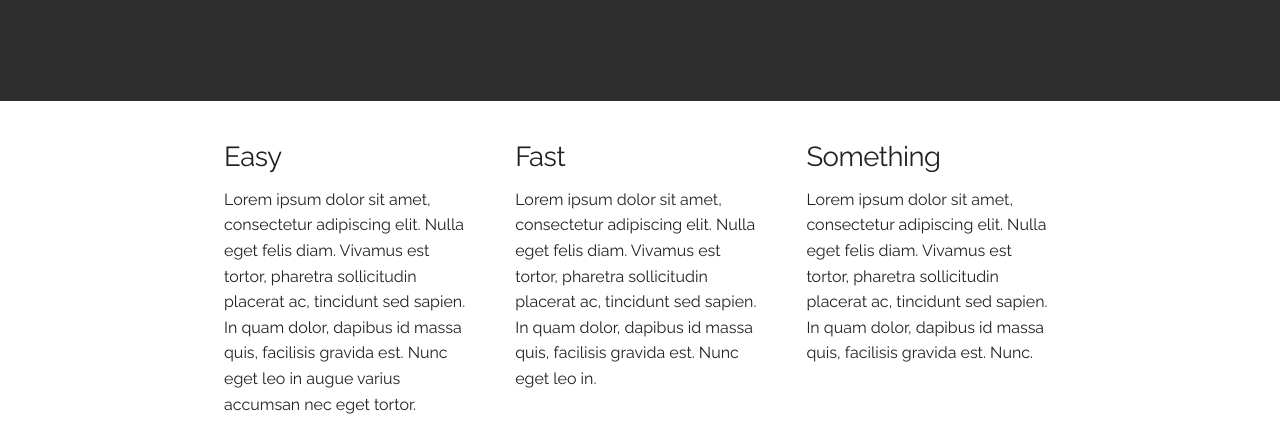
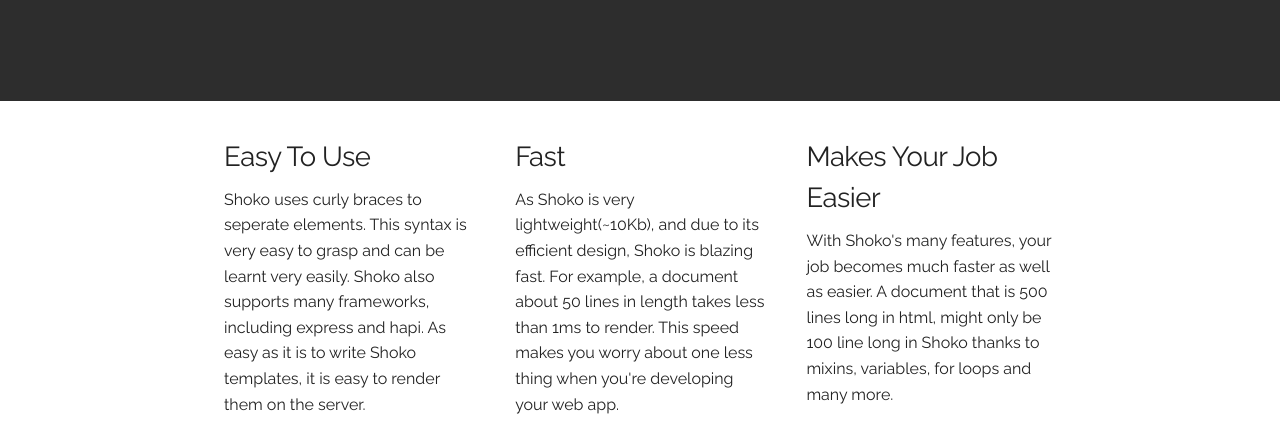
Before and after one commit to nirkog/Shoko, a plain HTML site: page index.html in a window 1280 px wide. Shown: the part 353-800 px from the top of the page. Drawn offline with nearby package versions, Linux system fonts and the light colour scheme.

Commit message:
Added some real content to index.html

```diff
--- a/index.html
+++ b/index.html
@@ -37,30 +37,31 @@
         <div class="wrapper">
             <div class="features">
                 <div class="feature">
-                    <h5>Easy</h5>
+                    <h5>Easy To Use</h5>
                     <p>
-                        Lorem ipsum dolor sit amet, consectetur adipiscing elit.
-                        Nulla eget felis diam. Vivamus est tortor, pharetra sollicitudin placerat ac,
-                        tincidunt sed sapien. In quam dolor, dapibus id massa quis, facilisis gravida est.
-                        Nunc eget leo in augue varius accumsan nec eget tortor.
+                        Shoko uses curly braces to seperate elements.
+                        This syntax is very easy to grasp and can be learnt very easily.
+                        Shoko also supports many frameworks, including express and hapi.
+                        As easy as it is to write Shoko templates, it is easy to render them on the server.
                     </p>
                 </div>
                 <div class="feature">
                     <h5>Fast</h5>
                     <p>
-                        Lorem ipsum dolor sit amet, consectetur adipiscing elit.
-                        Nulla eget felis diam. Vivamus est tortor, pharetra sollicitudin placerat ac,
-                        tincidunt sed sapien. In quam dolor, dapibus id massa quis, facilisis gravida est.
-                        Nunc eget leo in.
+                        As Shoko is very lightweight(~10Kb), and due to its
+                        efficient design, Shoko is blazing fast. For example,
+                        a document about 50 lines in length takes less than 1ms
+                        to render. This speed makes you worry about one less thing
+                         when you're developing your web app.
                     </p>
                 </div>
                 <div class="feature">
-                    <h5>Something</h5>
+                    <h5>Makes Your Job Easier</h5>
                     <p>
-                        Lorem ipsum dolor sit amet, consectetur adipiscing elit.
-                        Nulla eget felis diam. Vivamus est tortor, pharetra sollicitudin placerat ac,
-                        tincidunt sed sapien. In quam dolor, dapibus id massa quis, facilisis gravida est.
-                        Nunc.
+                        With Shoko's many features, your job becomes much
+                        faster as well as easier. A document that is 500 lines long in html,
+                        might only be 100 line long in Shoko thanks to mixins, variables, for loops
+                        and many more.
                     </p>
                 </div>
             </div>
```
